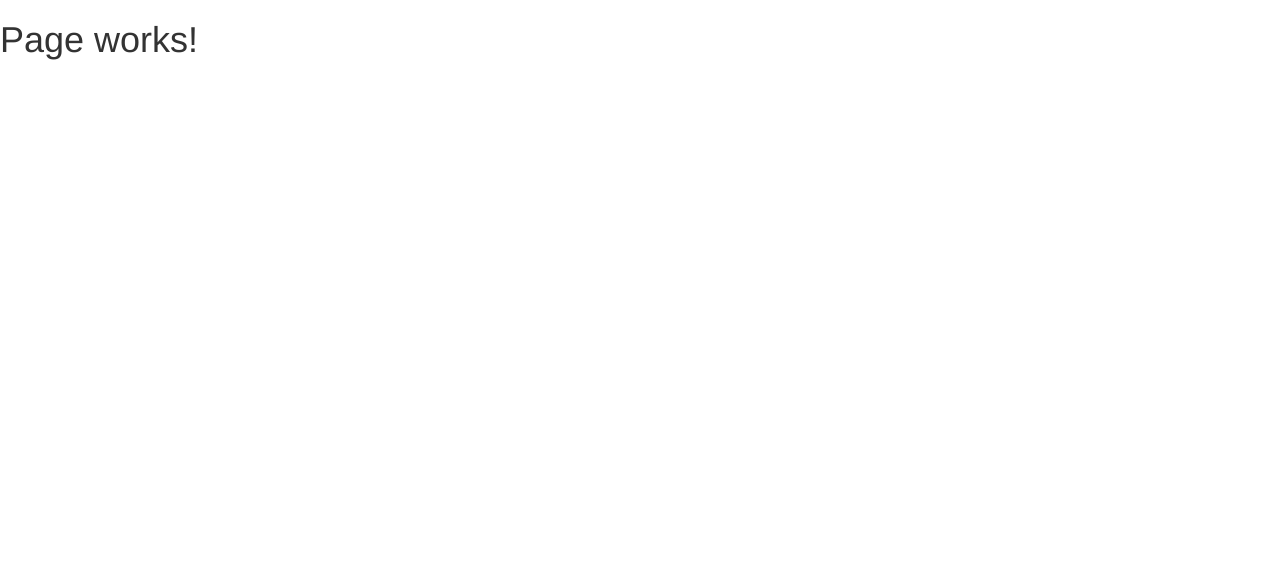
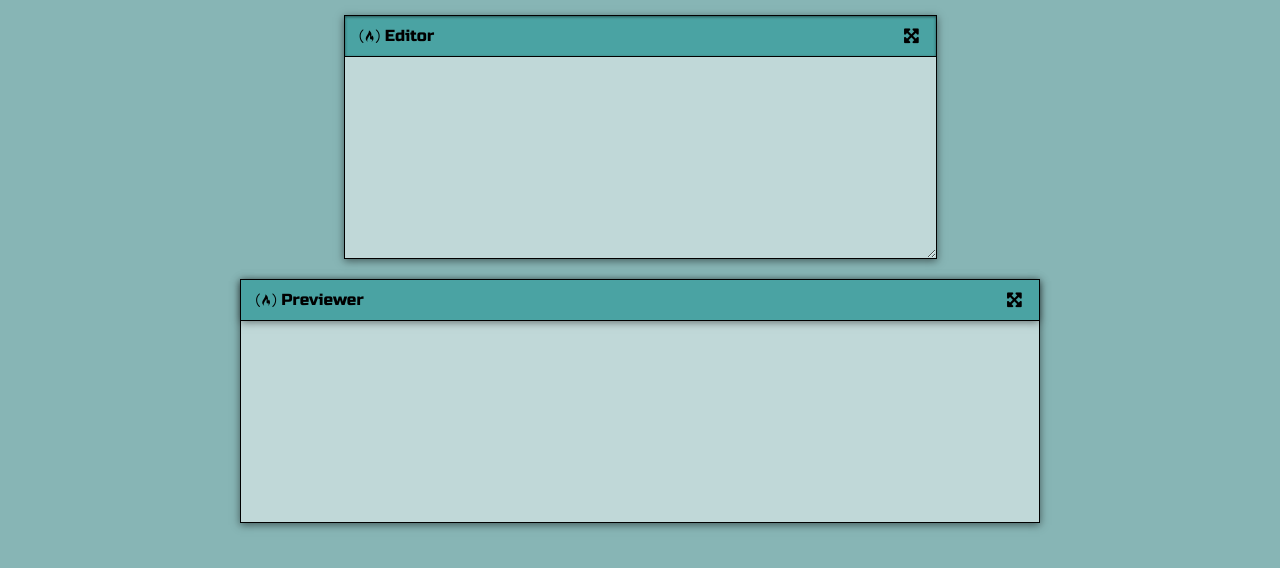
Before and after one commit to syntaxorange/markdown_previewer, a plain HTML site: page index.html in a window 1280 px wide. Drawn offline with nearby package versions, Linux system fonts and the light colour scheme.

Commit message:
add editor, previewer markup

```diff
--- a/index.html
+++ b/index.html
@@ -6,7 +6,7 @@
   <meta name="viewport" content="width=device-width, initial-scale=1.0">
   <title>Markdown Previewer</title>
   <link rel="stylesheet" href="https://maxcdn.bootstrapcdn.com/bootstrap/3.3.7/css/bootstrap.min.css" integrity="sha384-BVYiiSIFeK1dGmJRAkycuHAHRg32OmUcww7on3RYdg4Va+PmSTsz/K68vbdEjh4u" crossorigin="anonymous"/>
-  <link href="https://fonts.googleapis.com/css?family=Lobster" rel="stylesheet" type="text/css">
+  <link href="https://fonts.googleapis.com/css?family=Russo+One" rel="stylesheet" type="text/css">
   <link rel="stylesheet" href="https://use.fontawesome.com/releases/v5.8.1/css/all.css" integrity="sha384-50oBUHEmvpQ+1lW4y57PTFmhCaXp0ML5d60M1M7uH2+nqUivzIebhndOJK28anvf" crossorigin="anonymous">
   <link rel="stylesheet" href="style.css">
   <script src="https://unpkg.com/react@18/umd/react.development.js" crossorigin></script>
@@ -14,8 +14,35 @@
   <script src="https://unpkg.com/babel-standalone@6/babel.min.js"></script>
 </head>
 <body>
+  <div class="container-fluid">
+    <div class="row">
+      <div class="col-xs-offset-3 col-xs-6">
+        <div class="panel panel-success" id="panel-editor">
+          <div class="panel-heading">
+            <h3 class="panel-title"><i class="fab fa-free-code-camp"></i> <span>Editor</span></h3>
+            <i class="fas fa-arrows-alt"></i>
+          </div>
+          <div class="panel-body">
+            <textarea id="editor"></textarea>
+          </div>
+        </div>
+      </div>
+    </div>
+    <div class="row">
+      <div class="col-xs-offset-2 col-xs-8">
+        <div class="panel panel-success" id="panel-preview">
+          <div class="panel-heading">
+            <h3 class="panel-title"><i class="fab fa-free-code-camp"></i> <span>Previewer</span></h3>
+            <i class="fas fa-arrows-alt"></i>
+          </div>
+          <div class="panel-body" id="preview">
+          </div>
+        </div>
+      </div>
+    </div>
+  </div>
+
   <script type="text/babel">
   </script>
-  <h1>Page works!</h1>
 </body>
 </html>
--- a/style.css
+++ b/style.css
@@ -0,0 +1,93 @@
+html, body {
+  height: 100%;
+}
+
+.container-fluid {
+  height: 100%;
+  padding-top: 15px;
+  background-color: #87b5b5;
+}
+
+.panel-success {
+  font-family: "Russo One";
+  margin-left: auto;
+  margin-right: auto;
+  border-color: #000000;
+  border-radius: 0;
+  box-shadow: 0 2px 8px rgba(0, 0, 0, .5);
+}
+
+.panel-success > .panel-heading {
+  display: flex;
+  align-items: center;
+  justify-content: space-between;
+  color: #000000;
+  border-color: #000000;
+  background-color: #4aa3a3;
+  border-radius: 0;
+}
+
+.panel-title {
+  display: flex;
+  align-items: center;
+}
+
+.panel-body {
+  padding: 0;
+}
+
+#panel-editor {
+  max-width: 593px;
+}
+
+#panel-editor .panel-heading {
+  box-shadow: inset 0 1px 3px rgba(0, 0, 0, .5);
+}
+
+#panel-preview {
+  max-width: 800px;
+}
+
+#panel-preview .panel-heading {
+  position: relative;
+  z-index: 1;
+  box-shadow: 0 1px 8px rgba(0, 0, 0, .5);
+}
+
+textarea {
+  font-size: 14px;
+  font-family: monospace;
+  display: block;
+  width: 100%;
+  min-height:201px;
+  border: 0;
+  resize: vertical;
+  color: #000000;
+  background-color: #c0d8d8;
+}
+
+textarea:focus {
+  outline: 0 !important;
+}
+
+#preview {
+  min-height:201px;
+  color: #000000;
+  background-color: #c0d8d8;
+}
+
+.fa-free-code-camp {
+  font-size: 18px;
+  margin-right: 5px;
+}
+
+.fa-arrows-alt {
+  display: block;
+  font-size: 20px;
+  cursor: pointer;
+  transform: rotate(45deg);
+}
+
+.fa-arrows-alt:hover {
+  color: #57e2b1;
+}
```
